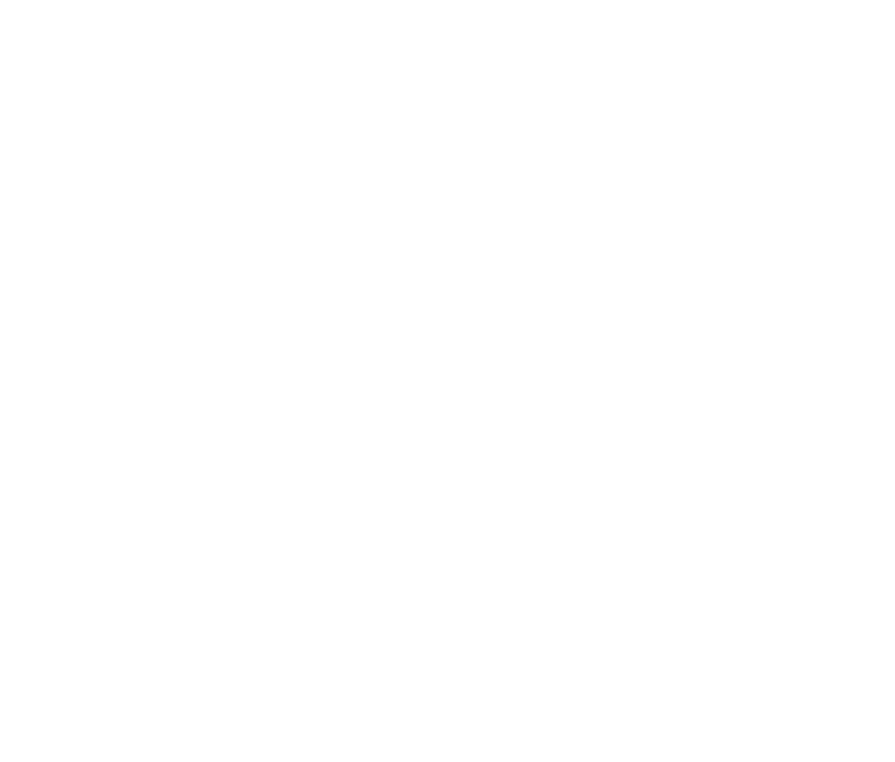
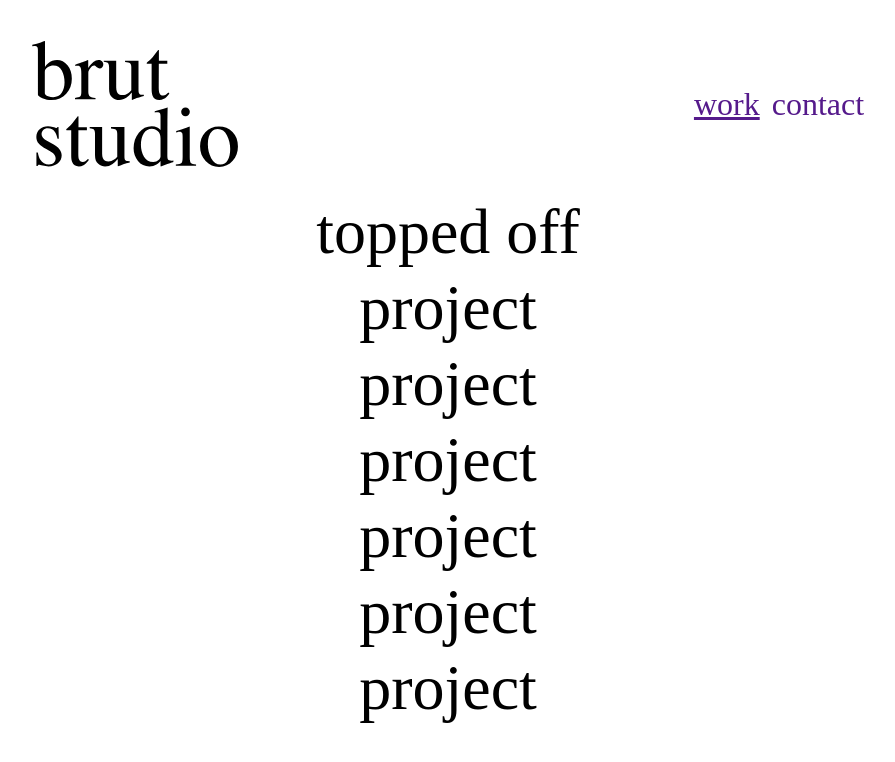
Before and after one commit to jakelmills/portfolio2, a plain HTML site: page index.html in a window 1280 px wide. Shown: the whole page, without its empty margins (192-1087 px from the left). Drawn offline with Linux system fonts and the light colour scheme.

Commit message:
added logo. added basic layout and styling

```diff
--- a/index.css
+++ b/index.css
@@ -0,0 +1,43 @@
+header {
+  display: flex;
+  align-items: center;
+  justify-content: space-around;
+  margin: 40px 0;
+  position: fixed;
+  top: 0;
+  width: 100%;
+}
+
+header img {
+  height: 8em;
+}
+
+nav a {
+  font-size: 2em;
+  margin-left: 8px;
+  text-decoration: none;
+}
+
+nav a.active {
+  text-decoration: underline;
+}
+
+.innerWrapper {
+  width: 75%;
+  height: 80%;
+  margin: 200px auto;
+  text-align: center;
+}
+
+.innerWrapper a {
+  display: inline-block;
+  margin-bottom: 12px;
+  font-size: 4em;
+  transition: scale 0.5s ease;
+  color: black;
+  text-decoration: none;
+}
+
+.innerWrapper a:hover {
+  scale: 1.25;
+}
--- a/index.html
+++ b/index.html
@@ -4,5 +4,38 @@
   <link rel="stylesheet" href="index.css">
 </head>
 <body>
-
+  <header>
+    <a href=""><img src="./assets/logo.svg" alt=""></a>
+    <nav>
+      <a href="" class="active">work</a>
+      <a href="">contact</a>
+    </nav>
+  </header>
+  <main>
+    <div class = "innerWrapper">
+      <ul>
+        <li>
+          <a href="">topped off</a>
+        </li>
+        <li>
+          <a href="">project</a>
+        </li>
+        <li>
+          <a href="">project</a>
+        </li>
+        <li>
+          <a href="">project</a>
+        </li>
+        <li>
+          <a href="">project</a>
+        </li>
+        <li>
+          <a href="">project</a>
+        </li>
+        <li>
+          <a href="">project</a>
+        </li>
+      </ul>
+    </div>
+  </main>
 </body>
```
Also changed, not shown: assets/logo.svg (added), 1 other file.
